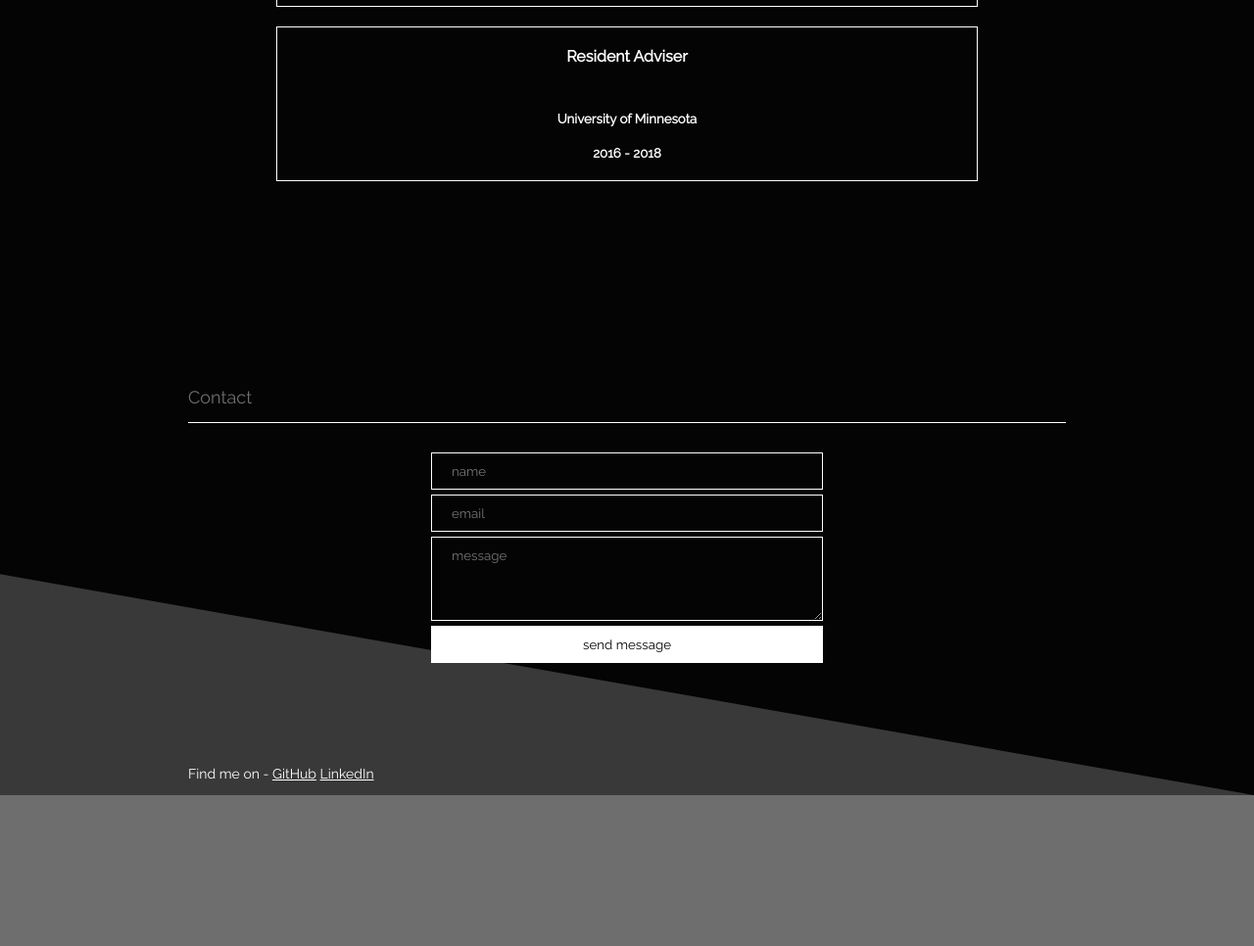
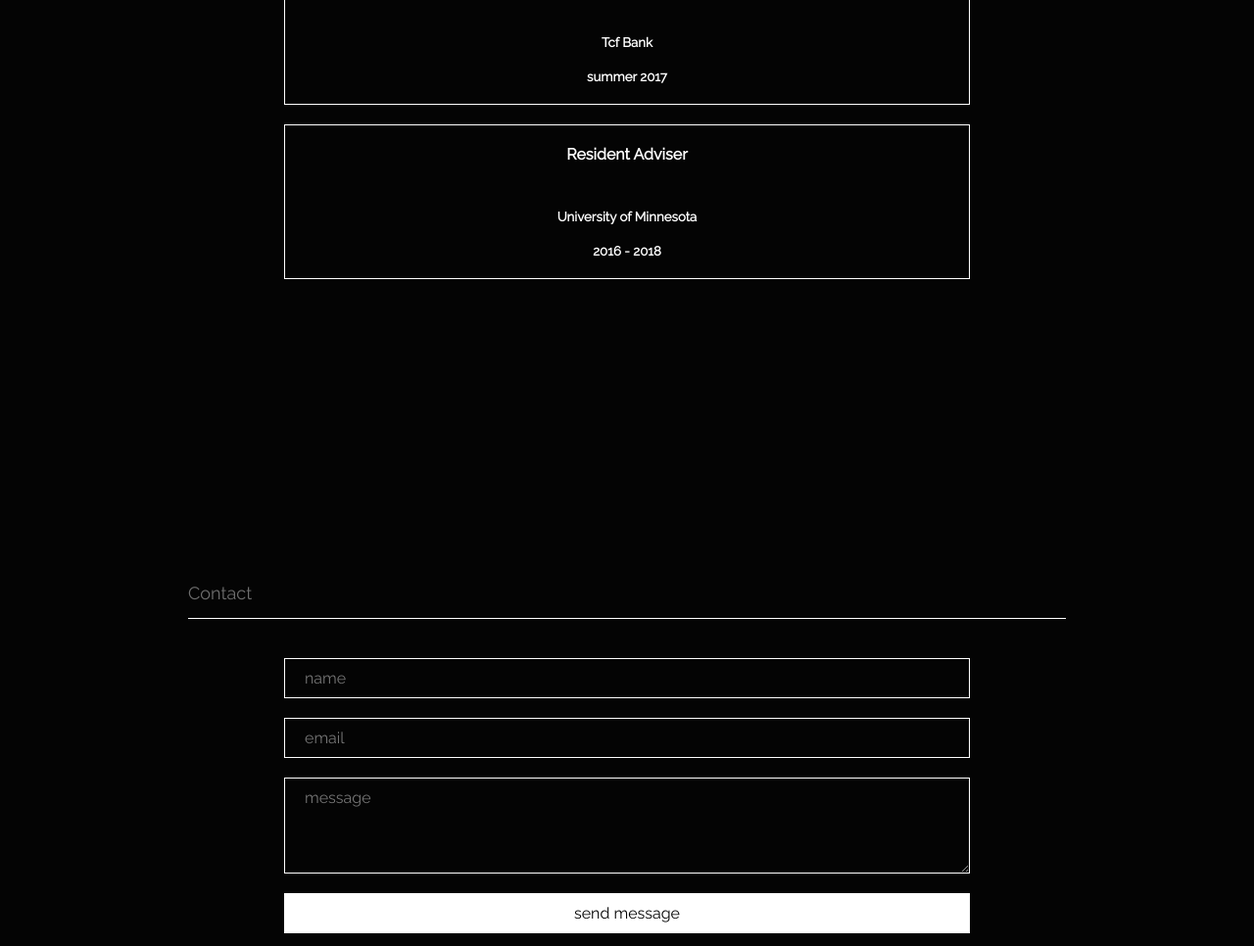
Before and after one commit to NickGervais/portfolio_website, a plain HTML site: page index.html in a window 1280 px wide. Shown: the part 1680-2646 px from the top of the page at 98% size. Before the commit the page ends 2492 px from the top, so only its background shows below. Drawn offline with nearby package versions, Linux system fonts and the light colour scheme.

Commit message:
added extra spacing between sections

```diff
--- a/styles/main.css
+++ b/styles/main.css
@@ -17,7 +17,7 @@ body {
 }
 
 .white-border-bottom {
-    border-bottom: 0.5px solid var(--white);
+    border-bottom: 1px solid var(--white);
 }
 
 header {
@@ -75,7 +75,7 @@ section ul {
 }
 
 .section-work {
-    margin-top: 200px;
+    margin-top: 300px;
     display: flex;
     flex-direction: column;
     align-items: center;
@@ -86,7 +86,8 @@ section ul {
 }
 
 .section-work span {
-    width: 80%;
+    width: 700px;
+    max-width: 100%;
     display: flex;
     flex-direction: column;
     align-items: center;
@@ -122,6 +123,7 @@ section ul {
 }
 
 .section-work span .slider p {
+    font-size: 1em;
     margin: 0;
     position: relative;
     opacity: 0;
@@ -143,7 +145,7 @@ section ul {
 }
 
 .section-contact {
-    margin-top: 200px;
+    margin-top: 300px;
 }
 
 form {
@@ -154,15 +156,16 @@ form {
 }
 
 form input, textarea {
-    width: 400px;
+    width: 700px;
     max-width: 100%;
     box-sizing: border-box;
-    margin: 0 0 5px 0;
+    margin: 10px;
     padding: 10px 20px 10px 20px;
     background: transparent;
-    border: 0.5px solid var(--white);
+    border: 1px solid var(--white);
     color: var(--gray);
     font-family: inherit;
+    font-size: 1em;
 }
 
 textarea:focus, input:focus{
@@ -178,11 +181,11 @@ textarea:focus, input:focus{
 #send-message:hover {
     background: var(--accent);
     color: var(--white);
-    border: 0.5px solid var(--accent);
+    border: 1px solid var(--accent);
 }
 
 footer {
-    margin-top: 100px;
+    margin-top: 300px;
     font-size: 14px;
 }
 
```
